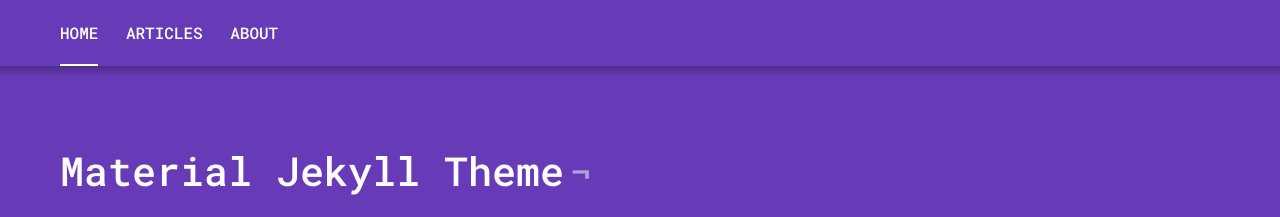
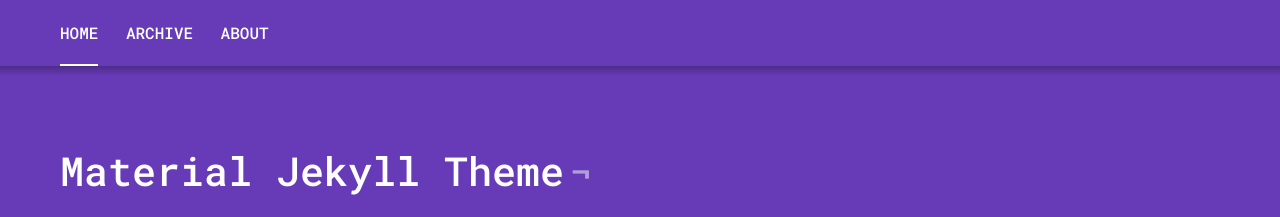
Before and after one commit to laurentiustamate94/laurentiustamate94.github.io, a Jekyll site: the page built from index.markdown, in a window 1280 px wide. Shown: the top 217 px of the page. Built offline with Jekyll 4.4.1, drawn with Linux system fonts in a browser that asks for light colours.

Commit message:
Rename articles to archive

```diff
--- a/_includes/navigation.html
+++ b/_includes/navigation.html
@@ -1,7 +1,7 @@
 <nav class="c-navigation {% if site.fixedNav == 'true' %}is-fixed{% endif %}">
   <div class="c-navigation__container u-container">
     <a class="c-navigation__item {% if page.url == '/' %}is-active{% endif %}" href="{{ "/" | prepend: site.baseurl }}">Home</a>
-    <a class="c-navigation__item {% if page.url == '/articles/' %}is-active{% endif %}" href="{{ "/articles/" | prepend: site.baseurl }}">Articles</a>
+    <a class="c-navigation__item {% if page.url == '/archive/' %}is-active{% endif %}" href="{{ "/archive/" | prepend: site.baseurl }}">Archive</a>
     <a class="c-navigation__item {% if page.url == '/about/' %}is-active{% endif %}" href="{{ "/about/" | prepend: site.baseurl }}">About</a>
   </div>
 </nav>
--- a/_pages/articles.html
+++ b/_pages/archive.html
@@ -1,7 +1,7 @@
 ---
 layout: page
-title: Articles
-permalink: /articles/
+title: Archive
+permalink: /archive/
 ---
 {% for post in site.posts  %}
     {% capture this_year %}{{ post.date | date: "%Y" }}{% endcapture %}
```
